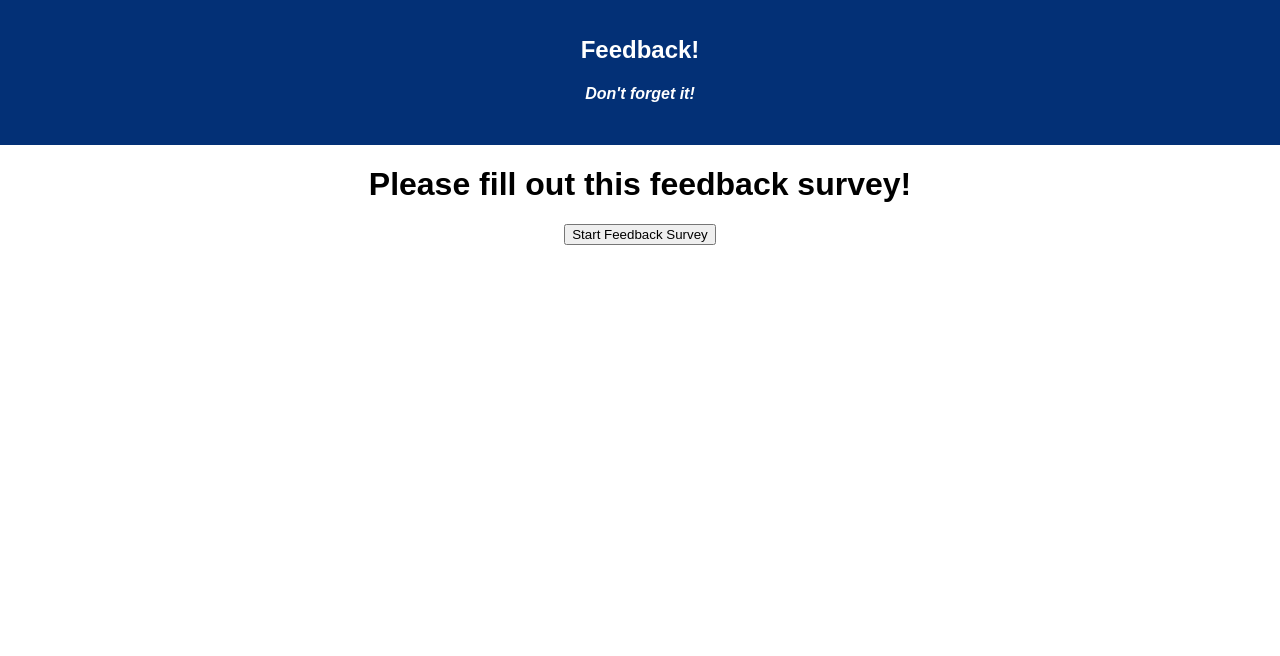
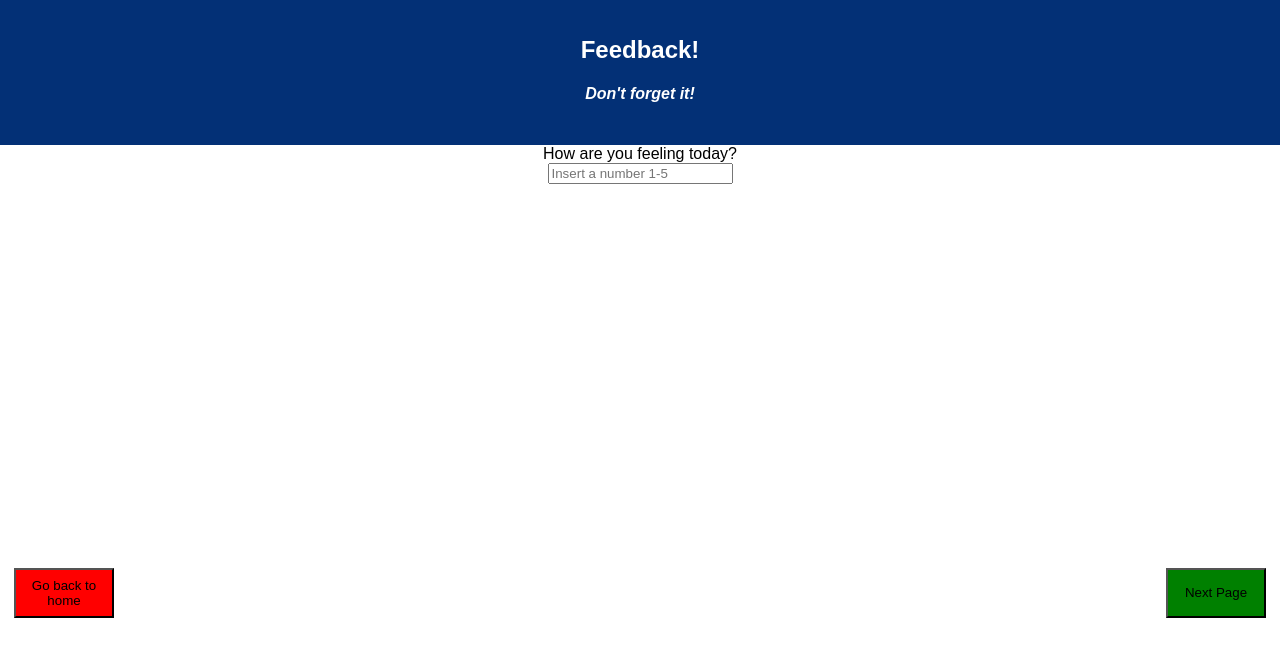
Before and after one commit to juno-v/Feedback-Form, a React (Create React App) app: page /#/feeling in a window 1280 px wide. Before the commit this address led to /#/. Shown: the top 656 px of the page. Built offline with nearby package versions, Linux system fonts and the light colour scheme; no server answers.

Commit message:
set up pool query in server side. able to get data from database.

```diff
--- a/src/components/App/App.js
+++ b/src/components/App/App.js
@@ -23,7 +23,7 @@ class App extends Component {
      /*  this.setState({
         pizzaDisplay: response.data
       }) */
-    console.log(`got the response`, response);
+    console.log(`got the response`, response.data);
   })
   .catch((error) => {
     console.log('error in getting all pizzas', error);
@@ -31,19 +31,20 @@ class App extends Component {
   })
   }
 
-
+componentDidMount() {
+  this.getAllFeedback();
+}
 
   render() {
     return (
       <Router>
       <div className="App">
       <Header />
-      <Route exact path="/" component={Home} />
-      <Route path ="/feeling" component={Feeling} />
-      <Route path ="/understanding" component={Understanding} />
-      <Route path ="/support" component={Support} />
-      <Route path ="/comments" component={Comments} />
-
+        <Route exact path="/" component={Home} />
+        <Route path ="/feeling" component={Feeling} />
+        <Route path ="/understanding" component={Understanding} />
+        <Route path ="/support" component={Support} />
+        <Route path ="/comments" component={Comments} />
       </div>
     </Router>
     );
--- a/src/components/WebPages/Feeling/Feeling.css
+++ b/src/components/WebPages/Feeling/Feeling.css
@@ -1,6 +1,17 @@
 #fixed-button {
-    position:relative;
+    position:fixed;
     margin-top:30%;
     margin-right: 90%;
     background-color: red;
+    height: 50px;
+    width: 100px;
 }
+
+#next-button {
+    position:relative;
+    margin-top:30%;
+    margin-left: 90%;
+    background-color: green;
+    height: 50px;
+    width: 100px;
+}
--- a/src/components/WebPages/Feeling/Feeling.js
+++ b/src/components/WebPages/Feeling/Feeling.js
@@ -15,11 +15,13 @@ class Feeling extends Component {
             <div>
                 <form>
                     <label>How are you feeling today?</label> <br />
-                    <input name="rating" type="number" placeholder="Insert a number 1-5"/>
+                    <input name="rating" type="text" placeholder="Insert a number 1-5"/>
+
                 </form>
             </div>
             <div>
-                <button id="fixed-button" onClick={this.returnToPrevious}>Go back to home.</button>
+                <button id="fixed-button" onClick={this.returnToPrevious}>Go back to home</button>
+                <button id="next-button" onClick={this.returnToPrevious}>Next Page</button>
             </div>
         </section>
         );
```
